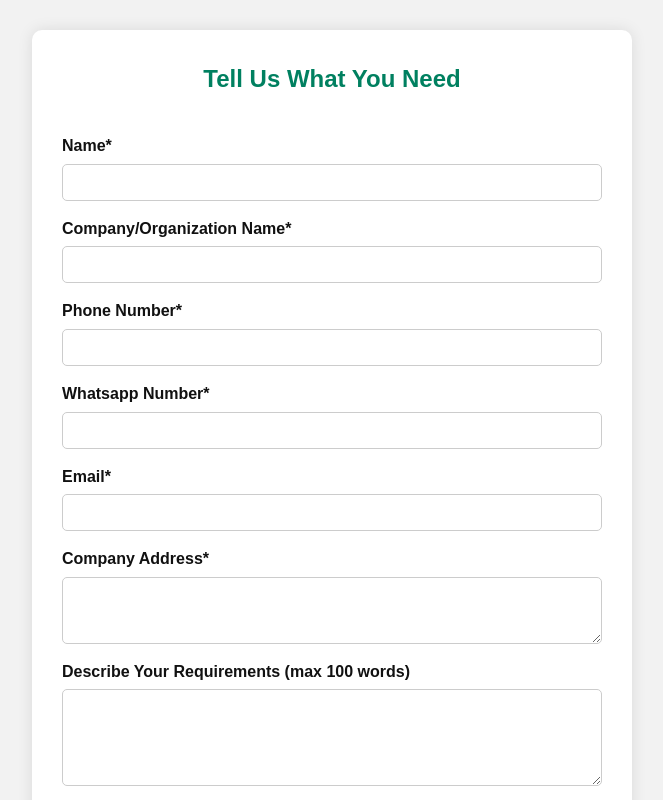
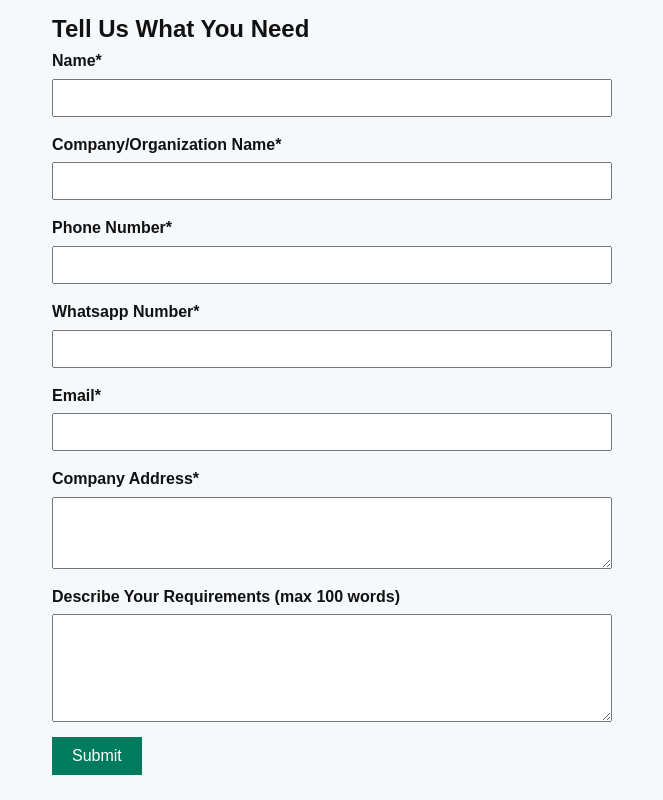
Before and after one commit to Shakthipower/shakthipowerproducts, a plain HTML site: page index.html in a window 1280 px wide. Shown: the part 1300-2100 px from the top of the page, without its empty margins (308-971 px from the left). Drawn offline with Linux system fonts and the light colour scheme.

Commit message:
Add files via upload

```diff
--- a/frontpage.css
+++ b/frontpage.css
@@ -203,58 +203,39 @@
       font-size: 1.5rem;
     }
   }
-  .lead-form {
-  background-color: #f2f2f2;
-  padding: 40px 20px;
-}
-
   .form-container {
     max-width: 600px;
     margin: auto;
-  background: #fff;
-  padding: 30px;
-  border-radius: 10px;
-  box-shadow: 0 0 15px rgba(0, 0, 0, 0.1);
+    padding: 20px;
   }
 
-.form-container h2 {
-  margin-bottom: 20px;
-  text-align: center;
-  color: #008060;
-}
-
-.form-container form {
+  .form-group {
+    margin-bottom: 15px;
     display: flex;
     flex-direction: column;
   }
 
-.form-container label {
-  margin-top: 15px;
+  label {
+    margin-bottom: 5px;
     font-weight: bold;
   }
 
-.form-container input,
-.form-container select,
-.form-container textarea {
-  padding: 10px;
-  margin-top: 5px;
-  border: 1px solid #ccc;
-  border-radius: 5px;
+  input, textarea {
+    padding: 8px;
+    font-size: 1em;
   }
 
-.form-container button {
-  margin-top: 25px;
-  padding: 12px;
-  background-color: #008060;
+  button {
+    padding: 10px 20px;
+    font-size: 1em;
+    background-color: #007b5e;
     color: white;
     border: none;
-  border-radius: 5px;
-  font-size: 16px;
     cursor: pointer;
   }
 
-.form-container button:hover {
-  background-color: #006347;
+  button:hover {
+    background-color: #005b45;
   }
 
   /*about us section*/
--- a/index.html
+++ b/index.html
@@ -138,32 +138,49 @@
   <!-- Customer Inquiry Form Section -->
 <section class="lead-form">
   <div class="form-container">
-    <form id="contact-form" action="https://formspree.io/f/xdkzdynj" method="POST">
+    <form action="https://formspree.io/f/xdkzdynj" method="POST">
       <h2>Tell Us What You Need</h2>
 
+      <div class="form-group">
         <label for="name">Name*</label>
         <input type="text" id="name" name="name" required>
+      </div>
 
+      <div class="form-group">
         <label for="company">Company/Organization Name*</label>
         <input type="text" id="company" name="company" required>
+      </div>
 
+      <div class="form-group">
         <label for="phone">Phone Number*</label>
         <input type="tel" id="phone" name="phone" required>
+      </div>
 
+      <div class="form-group">
         <label for="whatsapp">Whatsapp Number*</label>
         <input type="tel" id="whatsapp" name="whatsapp" required>
+      </div>
 
+      <div class="form-group">
         <label for="email">Email*</label>
         <input type="email" id="email" name="email" required>
+      </div>
 
+      <div class="form-group">
         <label for="address">Company Address*</label>
         <textarea id="address" name="address" rows="3" required></textarea>
+      </div>
 
+      <div class="form-group">
         <label for="requirements">Describe Your Requirements (max 100 words)</label>
         <textarea id="requirements" name="requirements" rows="5" maxlength="1000"></textarea>
+      </div>
 
       <button type="submit">Submit</button>
     </form>
+  </div>
+</section>
+
 <div id="thank-you-message" style="display:none; margin-top:20px; color:green;">
   <h3>Thank you for submitting your details! We’ll get in touch with you soon.</h3>
 </div>
```
Lines whose indentation alone changed are shown as unchanged.
